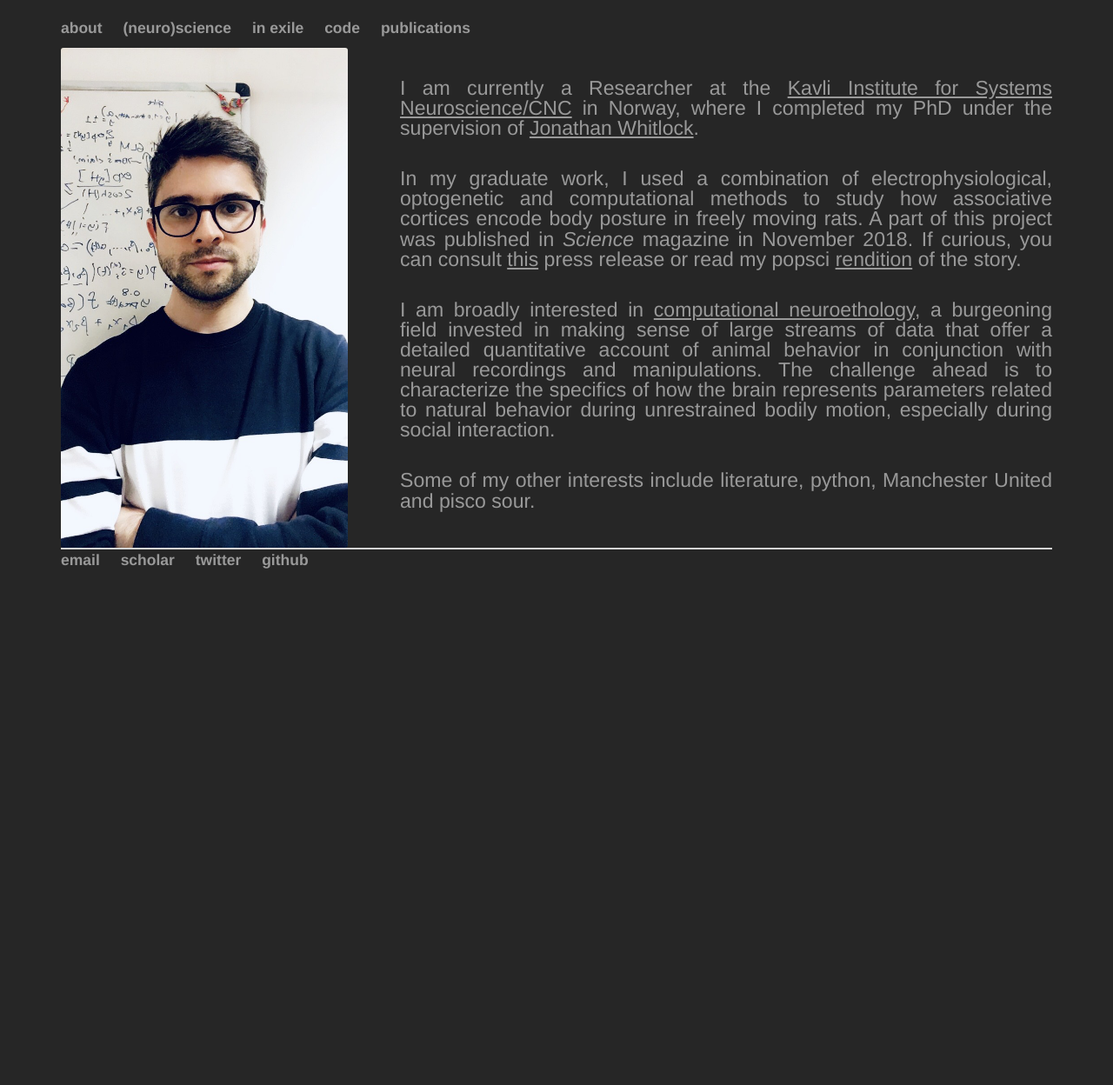
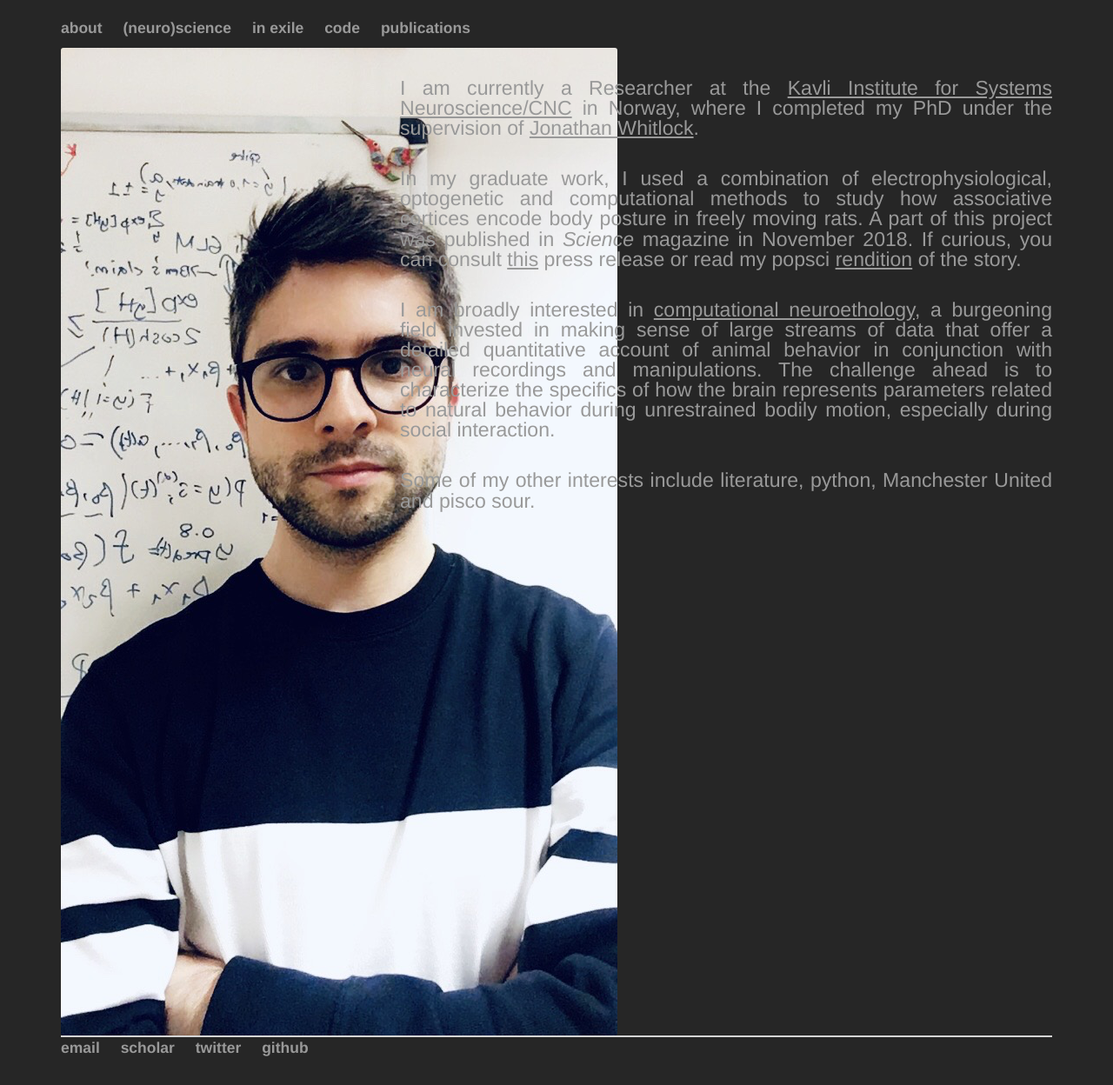
Before and after one commit to bartulem/bartulem.github.io, a Jekyll site: the page built from about/index.html, in a window 1280 px wide. Shown: the whole page at 87% size. Built offline with Jekyll 4.4.1, drawn with Linux system fonts in a browser that asks for light colours; before the commit the page ends 900 px from its top, so only the background shows below that.

Commit message:
Update index.html

```diff
--- a/about/index.html
+++ b/about/index.html
@@ -3,10 +3,10 @@
 title: bartulem
 ---
 <div class="row fluid">
-	<div class="col-sm-4 col-xs-4">
-		<img class="rounded-corners" alt="Bartul Mimica" src="http://bartulem.github.io/img/bm2020w.png" style="width:330px;height:575px;">
+	<div class="col-sm-4">
+		<img class="rounded-corners" alt="Bartul Mimica" src="http://bartulem.github.io/img/bm2020w.png">
 	</div>
-	<div class="col-sm-8 col-xs-8">
+	<div class="col-sm-8">
 		<p>I am currently a Researcher at the <a style="text-decoration:underline" href="https://www.ntnu.edu/kavli/">Kavli Institute for Systems Neuroscience/CNC</a> in Norway, where I completed my PhD under the supervision of <a style="text-decoration:underline" href="https://www.whitlocklab.org/">Jonathan Whitlock</a>.</p>
 		<p>In my graduate work, I used a combination of electrophysiological, optogenetic and computational methods to study how associative cortices encode body posture in freely moving rats. A part of this project was published in <i>Science</i> magazine in November 2018. If curious, you can consult <a style="text-decoration:underline" href="https://norwegianscitechnews.com/2018/11/scientists-record-posture-coding-neurons-in-the-cortex/">this</a> press release or read my popsci <a style="text-decoration:underline" href="https://www.whitlocklab.org/striking-a-pose-in-the-cortex/">rendition</a> of the story.</p>
 		<p>I am broadly interested in <a style="text-decoration:underline" href="https://www.sciencedirect.com/science/article/abs/pii/S0896627319308414/">computational neuroethology</a>, a burgeoning field invested in making sense of large streams of data that offer a detailed quantitative account of animal behavior in conjunction with neural recordings and manipulations. The challenge ahead is to characterize the specifics of how the brain represents parameters related to natural behavior during unrestrained bodily motion, especially during social interaction.</p>
```
